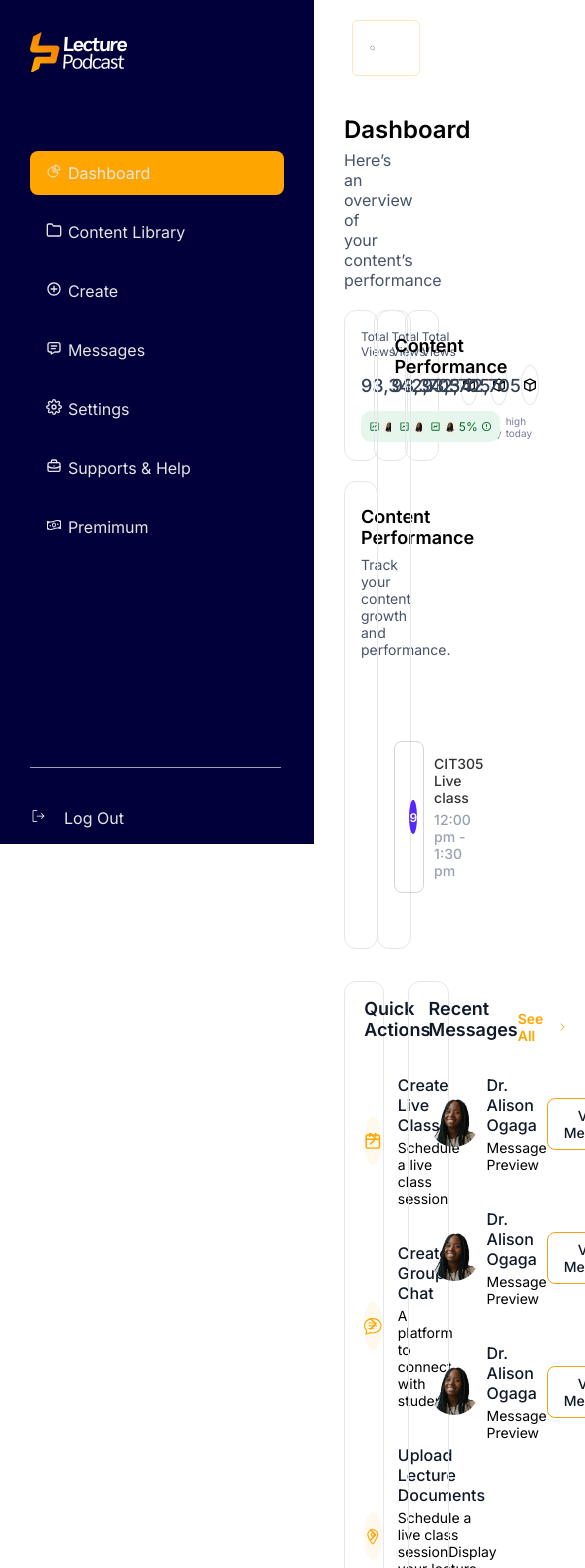
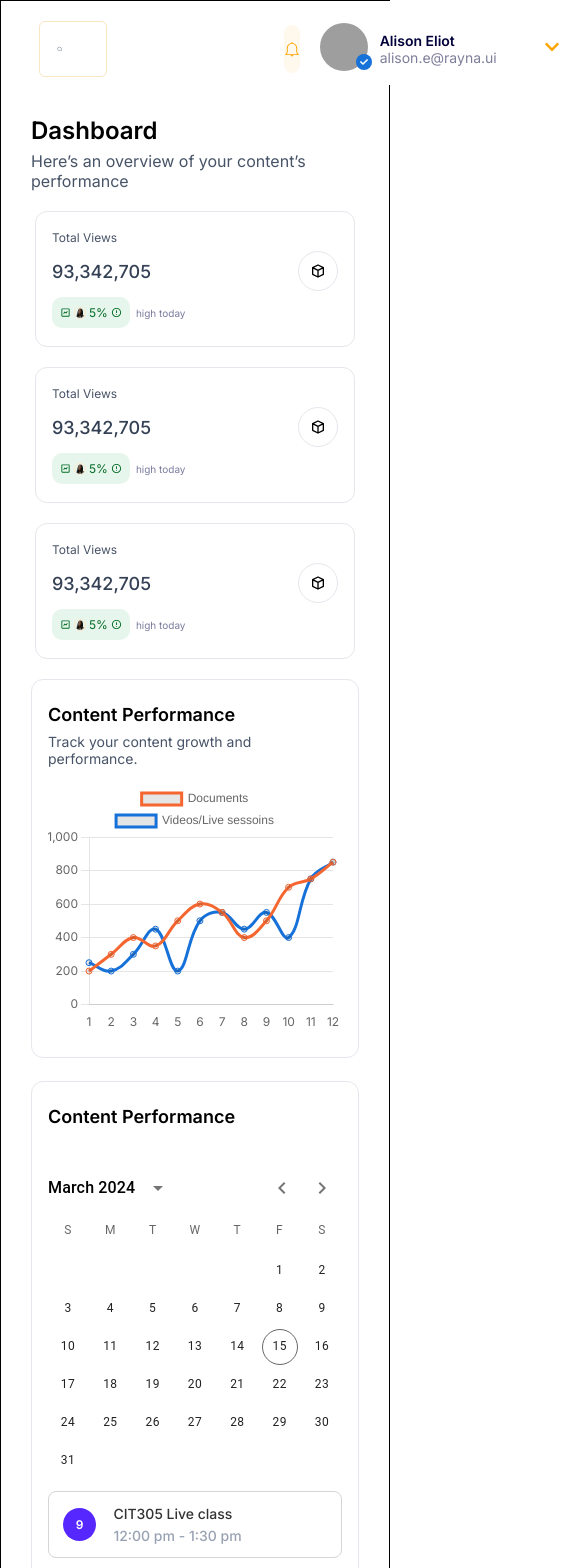
Before and after one commit to Lecture-Podcast/lecturer-dashboard, a React (Create React App) app: page / in a window 390 px wide. Shown: the top 1568 px of the page, 585 px wide, since content can reach past the window. Built offline with nearby package versions, Linux system fonts and the light colour scheme; grey boxes are pictures that could not be loaded.

Commit message:
handle little responsiveness on the home page

```diff
--- a/src/Components/Card/Card.css
+++ b/src/Components/Card/Card.css
@@ -1,5 +1,5 @@
 .card{
-    width: 100%;
+    width: 20em;
     border: 1px solid #E4E7EC;
     padding: 1.125rem 1rem;
     border-radius: 12px;
--- a/src/Components/Layout/Layout.css
+++ b/src/Components/Layout/Layout.css
@@ -12,3 +12,14 @@
     margin-top: 85px;
     padding: 1.875rem;
 }
+
+@media only screen and (max-width: 767px) {
+    .layout-right {
+        width: 100%;
+        border: 1px solid black;
+        margin: 0;
+    }
+    .layout-left {
+        width: 0%;
+    }
+  }
--- a/src/Components/Layout/Sidebar/Sidebar.css
+++ b/src/Components/Layout/Sidebar/Sidebar.css
@@ -51,3 +51,9 @@
     color: #E6E6E6;
     font-size: 1rem;
 }
+
+@media only screen and (max-width: 767px) {
+    .sidebar {
+        display: none;
+    }
+  }
--- a/src/Pages/Home/Home.css
+++ b/src/Pages/Home/Home.css
@@ -14,26 +14,28 @@
 .home-body-top{
     display: flex;
     justify-content: space-between;
+    align-items: center;
     gap: 23px;
+    flex-wrap: wrap;
 }
 .home-chart{
-    width: 65%;
+    width: 100%;
 }
 .home-cards{
     width: 100%;
     display: flex;
-    justify-content: space-between;
+    justify-content: center;
+    flex-wrap: wrap;
+    align-items: center;
     gap: 20px;
 }
 .home-calendar{
-    width: 35%;
+    width: 100%;
     padding:1.5rem 1rem;
     border-radius: 12px;
     border: 1px solid #E4E7EC;
 }
-.i{
-    width: 100%;
-}
+
 .home-body{
     margin-top: 20px;
 }
@@ -216,3 +218,17 @@
     border: 1px solid #F3A218;
     border-radius: 8px;
 }
+
+
+@media only screen and (max-width: 767px) {
+    .home-body-bottom{
+        flex-direction: column;
+    }
+
+    .quick-action{
+        width: 100%;
+    }
+    .recent-message{
+        width: 100%;
+    }
+  }
```
Also changed, not shown: src/Components/Layout/Navbar/Navbar.css (line endings or trailing spaces), 1 other file (tests, documents, lock files or other folders).
